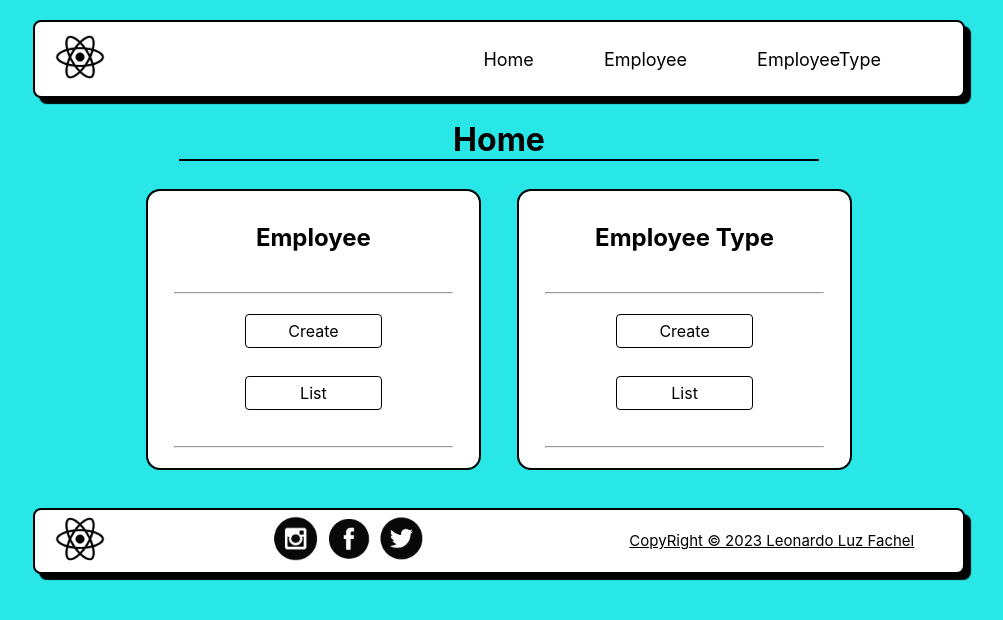
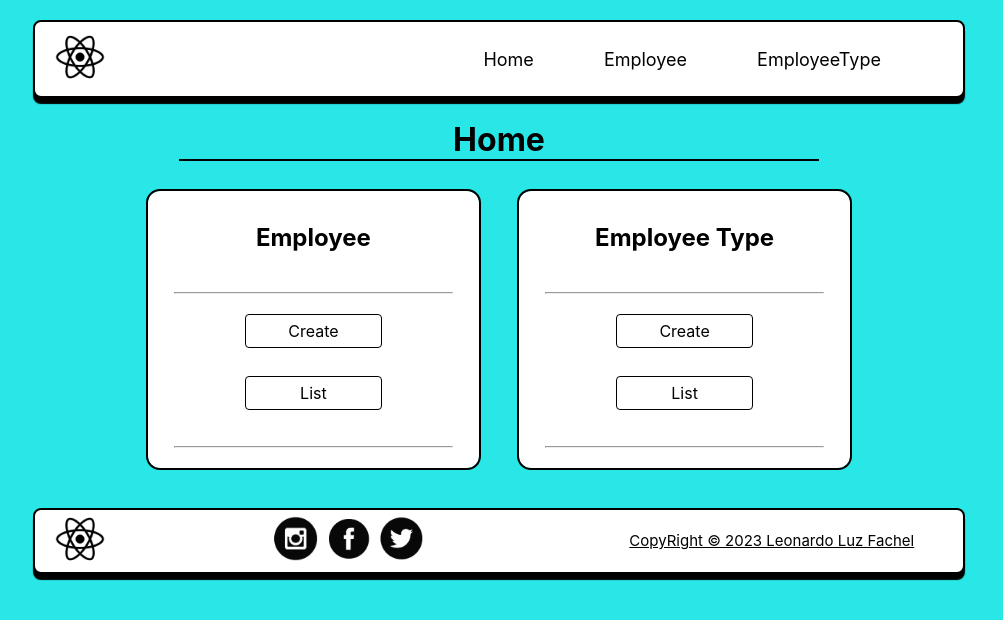
Before and after one commit to Leonardo-Luz/fullstack-challenge, a React app in the folder packages/client/: page / in a window 1280 px wide. Shown: the top 620 px of the page, without its empty margins (141-1144 px from the left). Built offline with nearby package versions, Linux system fonts and the light colour scheme; no server answers; the HTML template or start-up script is replaced by a standard one.

Commit message:
[feat] add vite

```diff
--- a/packages/client/src/components/footer/footer.css
+++ b/packages/client/src/components/footer/footer.css
@@ -15,7 +15,7 @@
     border: 2px solid black;
     border-radius: 8px;
 
-    box-shadow: 6px 6px 1px black;
+    box-shadow: 0px 6px 1px black;
 
     padding: 4px 12px 4px 20px;
 
--- a/packages/client/src/components/navbar/NavbarElements.tsx
+++ b/packages/client/src/components/navbar/NavbarElements.tsx
@@ -1,6 +1,6 @@
 import './navbarElements.css';
 
-import React, { useState } from "react";
+import { useState } from "react";
 import { Link } from 'react-router-dom'
 
 import logo from '../../images/logo512.png'
--- a/packages/client/src/components/navbar/navbar.css
+++ b/packages/client/src/components/navbar/navbar.css
@@ -24,7 +24,7 @@
     border: 2px solid black;
     border-radius: 8px;
 
-    box-shadow: 6px 6px 1px black;
+    box-shadow: 0px 6px 1px black;
 
     padding: 12px 12px 12px 20px;
     width: 70%;
```
Also changed, not shown: packages/client/src/index.tsx (+5 -5 lines), 1 other file (tests, documents, lock files or other folders).
